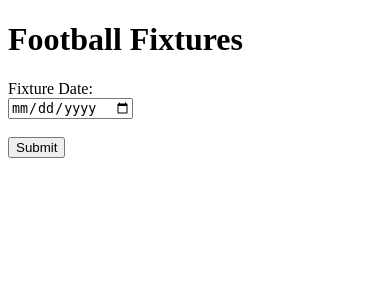
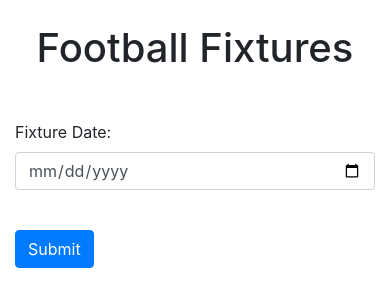
Before and after one commit to HalcyonLegion/AI-Predictions, a Flask app: page / in a window 390 px wide. Shown: the top 307 px of the page. Run offline with Flask 3, Linux system fonts and the light colour scheme; some libraries are stand-ins or nearby versions.

Commit message:
Updated frontend

```diff
--- a/Templates/index.html
+++ b/Templates/index.html
@@ -3,28 +3,58 @@
 <head>
     <meta charset="UTF-8">
     <meta name="viewport" content="width=device-width, initial-scale=1.0">
+
+    <!-- Add Bootstrap CSS -->
+    <link href="https://stackpath.bootstrapcdn.com/bootstrap/4.3.1/css/bootstrap.min.css" rel="stylesheet">
+
     <title>Football Fixtures</title>
 </head>
 <body>
-    <h1>Football Fixtures</h1>
-    <form action="/get-fixtures" method="POST">
+    <div class="container">
+        <h1 class="text-center py-4">Football Fixtures</h1>
+        <form action="/get-fixtures" method="POST" class="py-3">
+            <div class="form-group">
                 <label for="date">Fixture Date:</label><br>
-        <input type="date" id="date" name="date"><br><br>
-        <input type="submit" value="Submit">
+                <input type="date" id="date" name="date" class="form-control">
+                <br>
+            </div>
+            <input type="submit" value="Submit" class="btn btn-primary">
         </form>
 
         {% if fixtures %}
-        <h2>Fixtures:</h2>
+            <h2 class="text-center py-3">Fixtures:</h2>
+            <div class="row">
                 {% for fixture in fixtures %}
+                <div class="col-md-6 py-2">
+                    <div class="card">
+                        <div class="card-body">
                             <p>ID: {{ fixture[0] }} - Home: {{ fixture[1] }} - Away: {{ fixture[2] }}</p>
+                        </div>
+                    </div>
+                </div>
                 {% endfor %}
+            </div>
         {% endif %}
 
         {% if results %}
-        <h2>Fixture Predictions:</h2>
+            <h2 class="text-center py-3">Fixture Predictions:</h2>
+            <div class="row">
                 {% for result in results %}
+                <div class="col-md-6 py-2">
+                    <div class="card">
+                        <div class="card-body">
                             <p>ID: {{ result[0] }} - Home: {{ result[1] }} - Away: {{ result[2] }} - Prediction: {{ result[3] }}</p>
+                        </div>
+                    </div>
+                </div>
                 {% endfor %}
+            </div>
         {% endif %}
+    </div>
+
+    <!-- Add Bootstrap JS and its dependencies jQuery and Popper.js -->
+    <script src="https://code.jquery.com/jquery-3.3.1.slim.min.js"></script>
+    <script src="https://cdnjs.cloudflare.com/ajax/libs/popper.js/1.14.7/umd/popper.min.js"></script>
+    <script src="https://stackpath.bootstrapcdn.com/bootstrap/4.3.1/js/bootstrap.min.js"></script>
 </body>
 </html>
```
Lines whose indentation alone changed are shown as unchanged.
